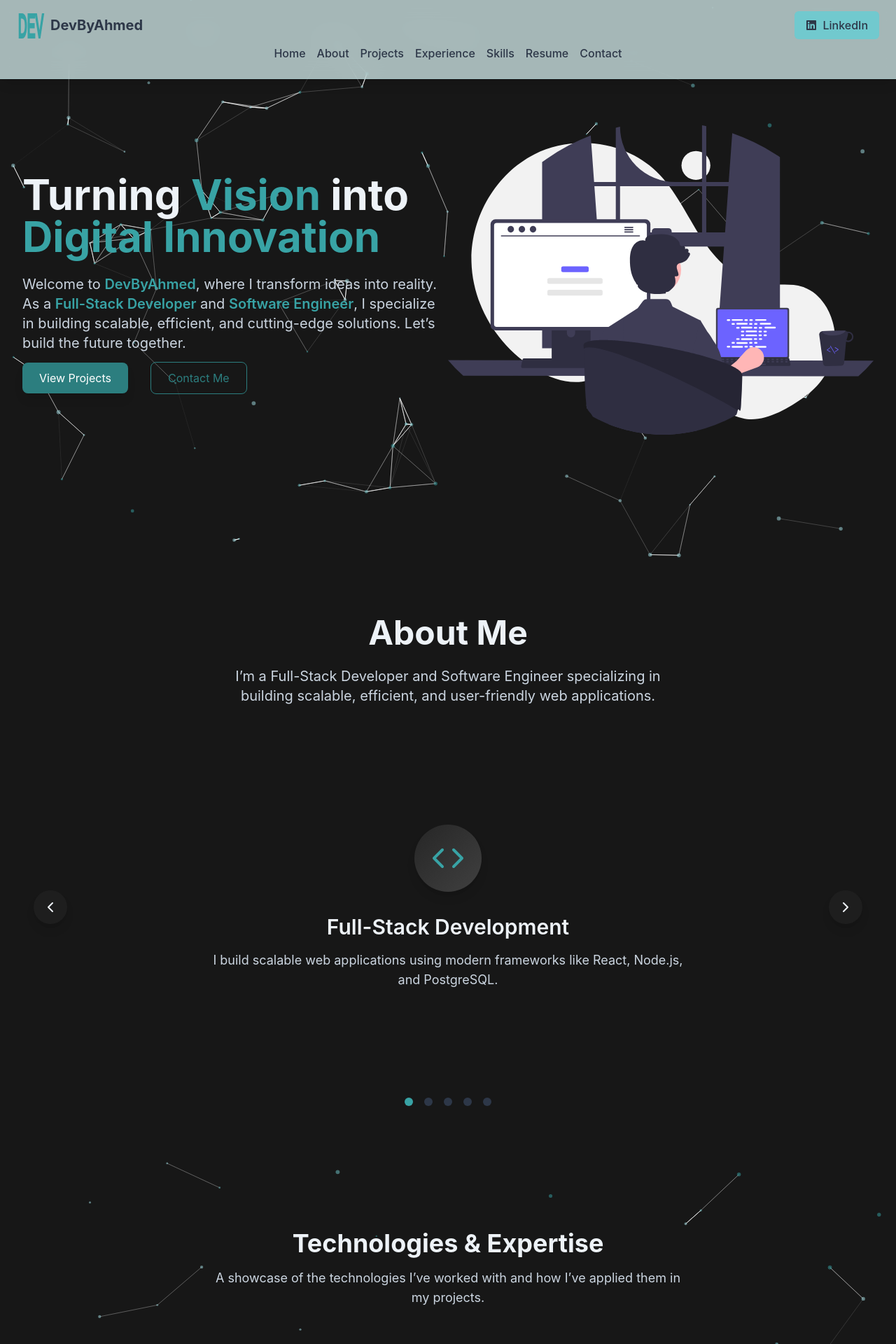
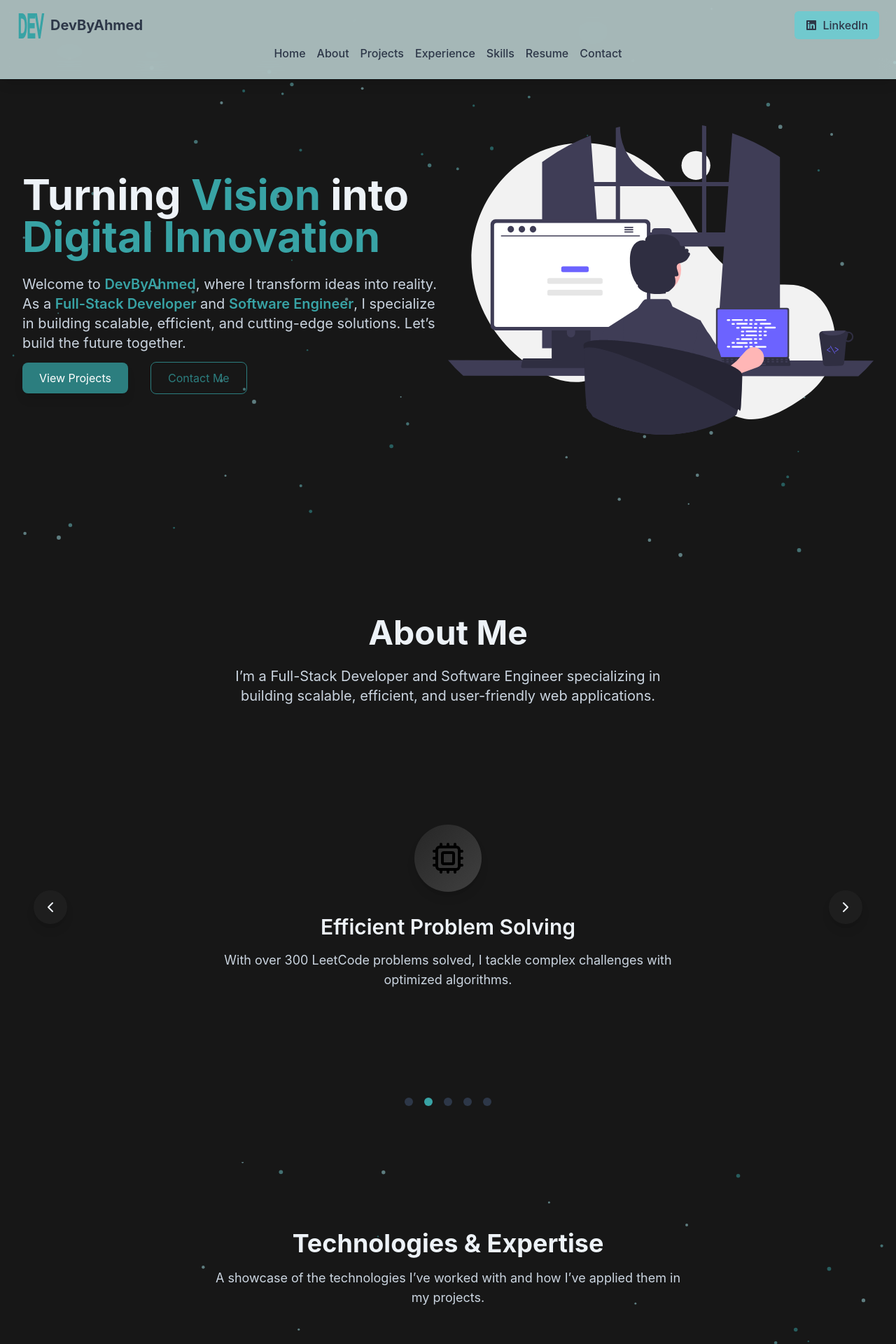
Before and after one commit to AhmadOsama9/My-Portfolio, a React (Vite) app: page / in a window 1280 px wide. Shown: the top 1920 px of the page at 70% size. Built offline with nearby package versions, Linux system fonts and the light colour scheme.

Commit message:
improving performance
removing the motion from the about
removing onhover and repulse effects of particle background

```diff
--- a/src/components/About.jsx
+++ b/src/components/About.jsx
@@ -1,5 +1,7 @@
-import React, { useState } from 'react';
-import { Code, Cpu, Database, Cloud, Rocket, ChevronLeft, ChevronRight } from 'lucide-react';
+import React, { useState, useEffect } from 'react';
+import { Code, Cpu, Database, Cloud, Rocket, ChevronLeft, ChevronRight } from 'lucide-react'; // Icons for services
+import { motion, AnimatePresence } from 'framer-motion';
+import { useSwipeable } from 'react-swipeable';
 
 const About = () => {
   const services = [
@@ -7,30 +9,36 @@ const About = () => {
       icon: <Code className="w-12 h-12 text-primary-400" />,
       title: "Full-Stack Development",
       description: "I build scalable web applications using modern frameworks like React, Node.js, and PostgreSQL.",
+      color: "from-primary-100 to-white",
     },
     {
       icon: <Cpu className="w-12 h-12 text-accent-blue-400" />,
       title: "Efficient Problem Solving",
       description: "With over 300 LeetCode problems solved, I tackle complex challenges with optimized algorithms.",
+      color: "from-accent-blue-100 to-white",
     },
     {
       icon: <Database className="w-12 h-12 text-accent-purple-400" />,
       title: "Database Design",
       description: "I design efficient database systems using PostgreSQL and MongoDB for seamless data management.",
+      color: "from-accent-purple-100 to-white",
     },
     {
       icon: <Cloud className="w-12 h-12 text-accent-green-400" />,
       title: "Cloud & DevOps",
       description: "I deploy scalable solutions using AWS, Docker, and CI/CD pipelines for reliable performance.",
+      color: "from-accent-green-100 to-white",
     },
     {
       icon: <Rocket className="w-12 h-12 text-accent-red-400" />,
       title: "Rapid Prototyping",
       description: "I deliver fast, high-quality prototypes to validate ideas and accelerate development.",
+      color: "from-accent-red-100 to-white",
     },
   ];
 
   const [activeSlide, setActiveSlide] = useState(0);
+  const [isHovered, setIsHovered] = useState(false);
 
   const nextSlide = () => {
     setActiveSlide((prev) => (prev + 1) % services.length);
@@ -39,6 +47,23 @@ const About = () => {
   const prevSlide = () => {
     setActiveSlide((prev) => (prev - 1 + services.length) % services.length);
   };
+
+  // Auto-scroll logic
+  useEffect(() => {
+    if (!isHovered) {
+      const interval = setInterval(() => {
+        nextSlide();
+      }, 5000); // Change slide every 5 seconds
+      return () => clearInterval(interval);
+    }
+  }, [isHovered]);
+
+  // Swipe handlers for mobile
+  const swipeHandlers = useSwipeable({
+    onSwipedLeft: () => nextSlide(),
+    onSwipedRight: () => prevSlide(),
+    trackMouse: true,
+  });
 
   return (
     <section id="about" className="min-h-screen flex flex-col justify-center bg-neutral-900 py-20">
@@ -52,34 +77,41 @@ const About = () => {
         </p>
 
         {/* Carousel */}
-        <div className="relative w-full h-[60vh] overflow-hidden">
-          {/* Navigation Arrows */}
-          <div className="absolute inset-y-0 left-0 flex items-center justify-start pl-4 z-20">
-            <button
+        <div
+          className="relative w-full h-[60vh] overflow-hidden"
+          onMouseEnter={() => setIsHovered(true)}
+          onMouseLeave={() => setIsHovered(false)}
+          {...swipeHandlers}
+        >
+          {/* Navigation Arrows - Hidden on mobile */}
+          <div className="absolute inset-y-0 left-0 hidden md:flex items-center justify-start pl-4 z-20">
+            <motion.button
               className="bg-neutral-800/50 p-3 rounded-full shadow-lg hover:bg-neutral-800/80 transition-colors"
               onClick={prevSlide}
+              whileHover={{ scale: 1.1 }}
+              whileTap={{ scale: 0.9 }}
             >
               <ChevronLeft className="w-6 h-6 text-neutral-100" />
-            </button>
+            </motion.button>
           </div>
-          <div className="absolute inset-y-0 right-0 flex items-center justify-end pr-4 z-20">
-            <button
+          <div className="absolute inset-y-0 right-0 hidden md:flex items-center justify-end pr-4 z-20">
+            <motion.button
               className="bg-neutral-800/50 p-3 rounded-full shadow-lg hover:bg-neutral-800/80 transition-colors"
               onClick={nextSlide}
+              whileHover={{ scale: 1.1 }}
+              whileTap={{ scale: 0.9 }}
             >
               <ChevronRight className="w-6 h-6 text-neutral-100" />
-            </button>
+            </motion.button>
           </div>
 
-          {/* Slide Content */}
-          <div
-            className="absolute inset-0 flex transition-transform duration-500"
-            style={{ transform: `translateX(-${activeSlide * 100}%)` }}
-          >
+          {/* Slides */}
+          <AnimatePresence mode="wait">
             {services.map((service, index) => (
+              activeSlide === index && (
                 <div
                   key={index}
-                className="w-full flex-shrink-0 flex flex-col items-center justify-center p-8"
+                  className="absolute inset-0 flex flex-col items-center justify-center p-8"
                 >
                   {/* Icon Circle */}
                   <div className="w-24 h-24 flex items-center justify-center rounded-full bg-gradient-to-br from-neutral-800 to-neutral-700 shadow-lg mb-8">
@@ -94,8 +126,9 @@ const About = () => {
                     {service.description}
                   </p>
                 </div>
+              )
             ))}
-          </div>
+          </AnimatePresence>
         </div>
 
         {/* Navigation Dots */}
--- a/src/components/Hero.jsx
+++ b/src/components/Hero.jsx
@@ -10,7 +10,7 @@ const Hero = React.memo(() => {
     <section id="hero" className="relative w-full min-h-screen bg-neutral-900 overflow-hidden">
       {/* Particle Background */}
       <Suspense fallback={<div>Loading...</div>}>
-        <ParticleBackground id="hero-particles" particleCount={80} />
+        <ParticleBackground id="hero-particles" particleCount={60}/>
       </Suspense>
 
       {/* Hero Content */}
--- a/src/components/helperComponents/ParticleBakcground.jsx
+++ b/src/components/helperComponents/ParticleBakcground.jsx
@@ -33,12 +33,11 @@ const ParticleBackground = ({
               value: "transparent",
             },
           },
-          fpsLimit: 60, // Lower FPS limit
+          fpsLimit: 30, // Lower FPS limit
           interactivity: {
             events: {
               onHover: {
-                enable: true, // enable hover interactions
-                mode: "repulse", // repulse particles on hover
+                enable: false, // Disable hover interactions
               },
               resize: true,
             },
@@ -48,7 +47,7 @@ const ParticleBackground = ({
               value: colors,
             },
             links: {
-              enable: true, // enable links
+              enable: false, // Disable links
             },
             move: {
               direction: "none",
```
Lines whose indentation alone changed are shown as unchanged.
